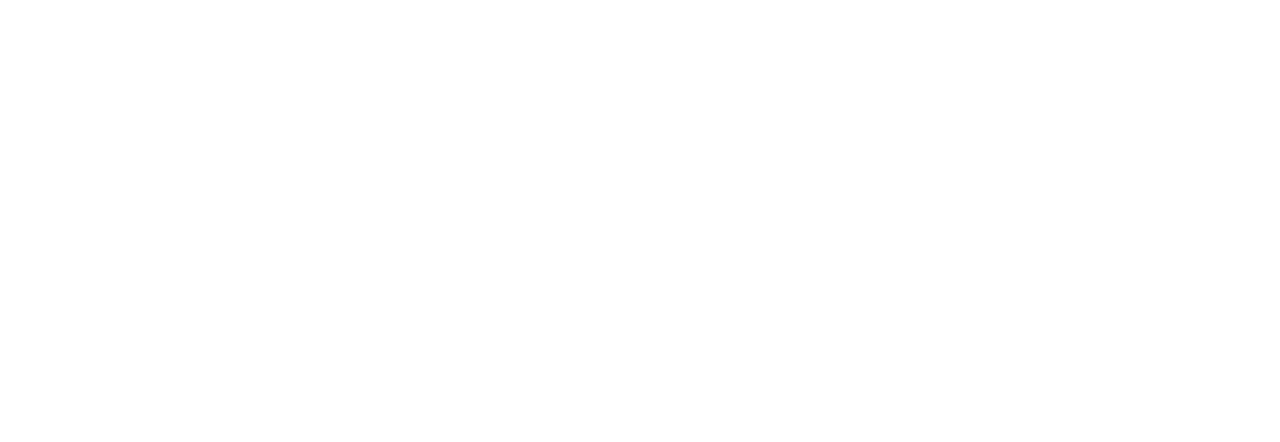
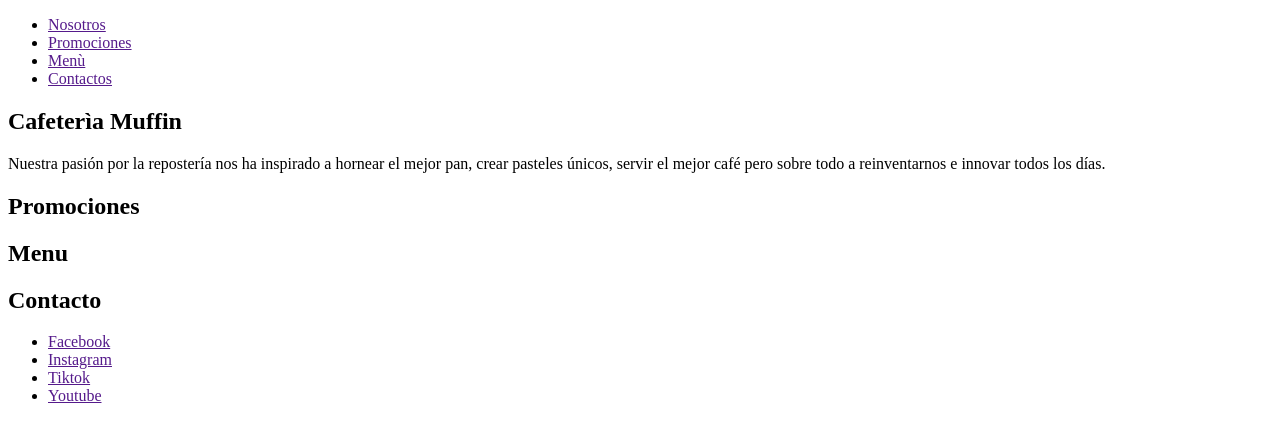
Before and after one commit to KarenZ6277/P--GINA-W-EB.github.io, a plain HTML site: page index.html in a window 1280 px wide. Drawn offline with Linux system fonts and the light colour scheme.

Commit message:
Etiquetas semánticas

```diff
--- a/index.html
+++ b/index.html
@@ -1,11 +1,54 @@
 <!DOCTYPE html>
 <html lang="en">
-<head>
+<head><!--metadatos importantes para renderizar nuestra pàgina>-->
     <meta charset="UTF-8">
     <meta name="viewport" content="width=device-width, initial-scale=1.0">
-    <title>Document</title>
+    <title>Pastelerìa Muffin</title>
 </head>
 <body>
+    <header><!--Esta es una etiqueta semàntica de cabecera-->
+        <nav>
+<ul>
+    <li><a href= "">Nosotros</a></li>
+    <li><a href= "">Promociones</a></li>
+    <li><a href= "">Menù</a></li>
+    <li><a href= "">Contactos</a></li>
+</ul>
 
+        </nav><!--Barra de navegaciòn-->
+    </header>
+
+
+    <main>
+
+<section>
+<h1>Cafeterìa Muffin</h1>
+<p>Nuestra pasión por la repostería nos ha inspirado a hornear el mejor pan, crear pasteles únicos, servir el mejor café pero sobre todo a reinventarnos e innovar todos los días.</p>
+</section>
+
+
+<section>
+<h2>Promociones</h2>
+</section>
+
+
+<section>
+<h2>Menu</h2>
+</section>
+
+
+<section>
+<h2>Contacto</h2>
+</section><!--Minuto 37.25 de la clase-->
+
+</main>
+<footer>
+  <ul>
+    <li><a href= "">Facebook</a></li>
+    <li><a href= "">Instagram</a></li>
+    <li><a href= "">Tiktok</a></li>
+    <li><a href= "">Youtube</a></li>
+  </ul>
+</footer>
 </body>
 </html>
```
